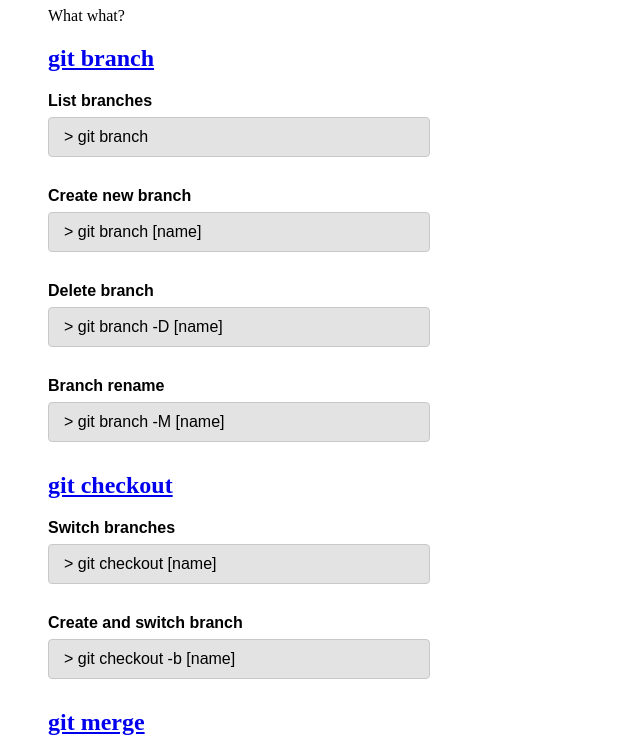
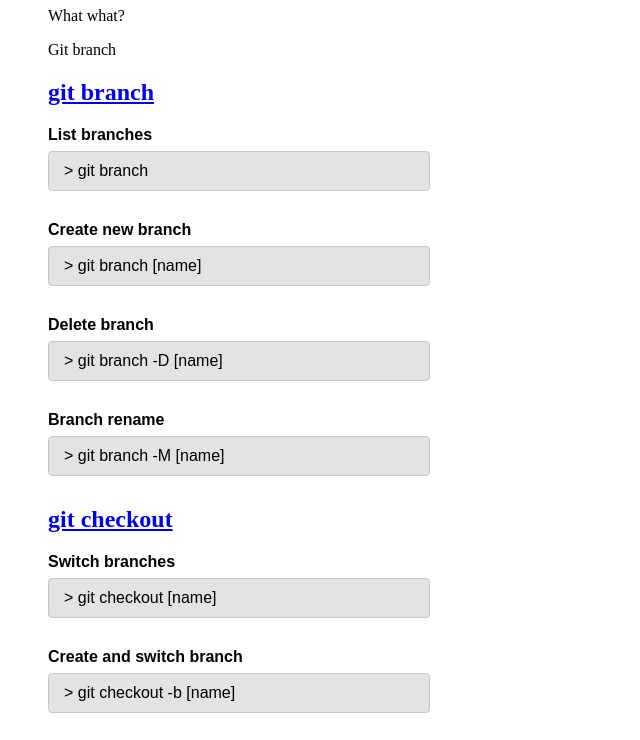
Before and after one commit to TommyIrmia/ca-git-advanced, a plain HTML site: page index.html in a window 1280 px wide. Shown: the part 91-831 px from the top of the page, without its empty margins (0-640 px from the left). Drawn offline with Linux system fonts and the light colour scheme.

Commit message:
added a feature

```diff
--- a/index.html
+++ b/index.html
@@ -10,6 +10,7 @@
   <div class="app">
     <h1>Hello mister git workflow</h1>
     <div>What what?</div>
+    <p>Git branch</p>
     <h2>
       <a target="_blank" href="https://git-scm.com/docs/git-branch">
         git branch
```
